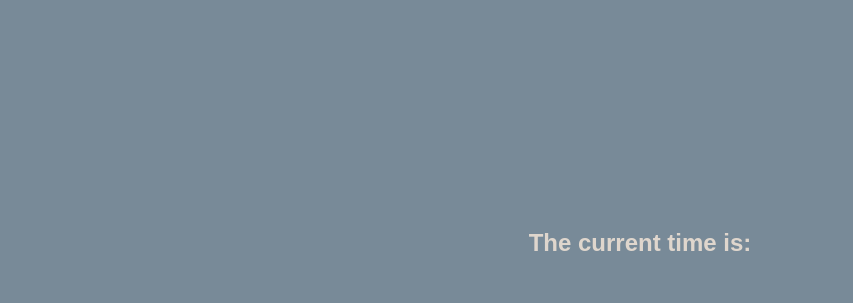
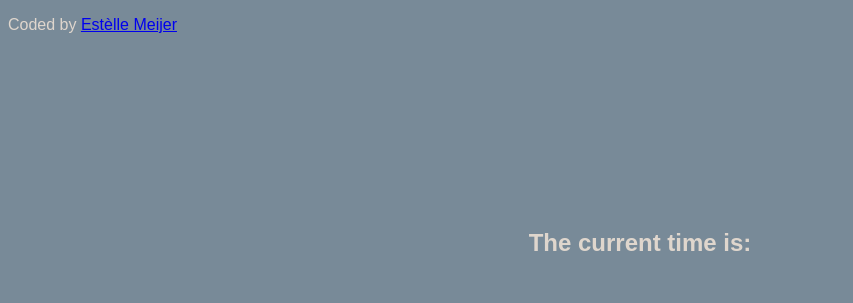
Before and after one commit to meijerestelle/js-clock, a plain HTML site: page index.html in a window 1280 px wide. Shown: the top 303 px of the page, without its empty margins (0-853 px from the left). Drawn offline with Linux system fonts and the light colour scheme; files whose address does not match are found by name.

Commit message:
Added attribution

```diff
--- a/index.html
+++ b/index.html
@@ -18,6 +18,8 @@
             <button onclick="toggleFunc()">Switch clocks</button>
         </div>
 
+        <p class="attribution">Coded by <a href="https://www.linkedin.com/in/est%C3%A8lle-meijer/">Estèlle Meijer</a></p>
+
         <script>
             function toggleFunc() {
                 var x = document.getElementById("canvas");
```
